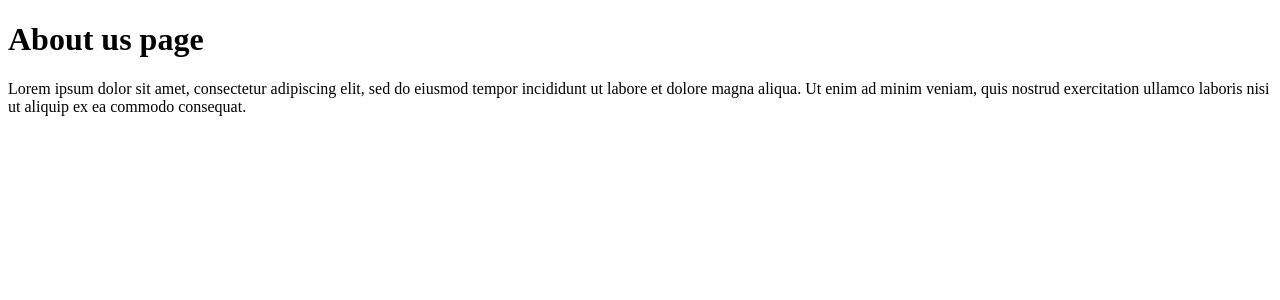
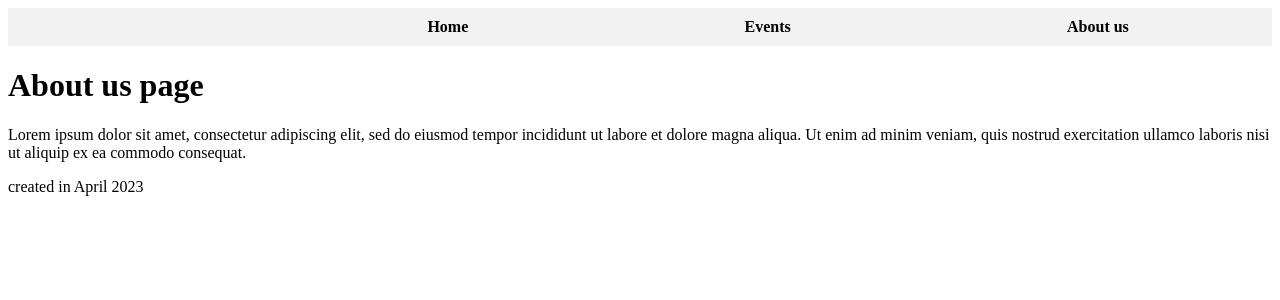
Before and after one commit to LucieSt/events_app, a Next.js app: page /about-us in a window 1280 px wide. Shown: the top 300 px of the page. Built offline with nearby package versions, Linux system fonts and the light colour scheme.

Commit message:
layout added

```diff
--- a/pages/_app.tsx
+++ b/pages/_app.tsx
@@ -1,6 +1,13 @@
 import '@/styles/globals.css'
 import type { AppProps } from 'next/app'
+import MainLayout from '../src/components/layout/main-layout.jsx';
 
 export default function App({ Component, pageProps }: AppProps) {
-  return <Component {...pageProps} />
+  return (
+    <>
+      <MainLayout>
+        <Component {...pageProps} />
+      </MainLayout>
+    </>
+  )
 }
--- a/pages/events/[cat]/[id].js
+++ b/pages/events/[cat]/[id].js
@@ -3,15 +3,11 @@ import Image from "next/image";
 const EventPage = ({data}) => {
   return (
     <>
-			{data.map((event) => {
-				return (
-					<div key={event.id}>
-						<Image src={event.image} alt={event.title} width={400} height={400} />
-						<h2>{event.title}</h2>
-						<p>{event.description}</p>
-					</div>
-				)
-			})}
+			<div key={data.id}>
+				<Image src={data.image} alt={data.title} width={1000} height={500} />
+				<h2>{data.title}</h2>
+				<p>{data.description}</p>
+			</div>
     </>
   );
 };
@@ -37,13 +33,13 @@ export async function getStaticPaths() {
 
 export async function getStaticProps(context) {
 	const { allEvents } = await import("/data/data.json");
-	const events = allEvents.filter((event) => {
+	const eventData = allEvents.find((event) => {
     return event.id === context.params.id;
   });
 
   return {
     props: {
-      data: events,
+      data: eventData,
     },
   };
 };
--- a/pages/index.js
+++ b/pages/index.js
@@ -1,36 +1,12 @@
-import Image from 'next/image';
-import Link from 'next/link';
+import { HomePage } from '../src/components/home/home-page';
 
-// video 1:45
+// video 2:17 - styles
 
 const Home = ({data}) => {
 
   return (
     <div className="container">
-      <header>
-        <nav>
-          <img />
-          <Link href="/" passHref>Home</Link>
-          <Link href="/events" passHref>Events</Link>
-          <Link href="/about-us" passHref>About us</Link>
-        </nav>
-      </header>
-
-      <main>
-
-				{data.map((city) => (
-					<Link key={city.id} href={`/events/${city.id}`} passHref>
-						<Image src={city.image} alt={city.title} width={200} height={170} />
-						<h2>{city.title}</h2>
-						<p>{city.description}</p>
-					</Link>
-				))}
-
-      </main>
-
-      <footer>
-        <p>created in April 2023</p>
-      </footer>
+      <HomePage data={data}/>
     </div>
   );
 };
--- /dev/null
+++ b/src/components/footer/footer.jsx
@@ -0,0 +1,5 @@
+export const Footer = () => (
+    <footer>
+        <p>created in April 2023</p>
+    </footer>
+);
--- /dev/null
+++ b/src/components/header/header.jsx
@@ -0,0 +1,18 @@
+import Link from "next/link";
+
+export const Header = () => (
+  <header>
+    <nav>
+      <img />
+      <Link href="/" passHref>
+        Home
+      </Link>
+      <Link href="/events" passHref>
+        Events
+      </Link>
+      <Link href="/about-us" passHref>
+        About us
+      </Link>
+    </nav>
+  </header>
+);
--- /dev/null
+++ b/src/components/home/home-page.jsx
@@ -0,0 +1,17 @@
+import Link from "next/link";
+import Image from "next/image";
+
+export const HomePage = ({ data }) => {
+
+	return (
+		<main>
+			{data.map((city) => (
+				<Link key={city.id} href={`/events/${city.id}`} passHref>
+					<Image src={city.image} alt={city.title} width={200} height={170} />
+					<h2>{city.title}</h2>
+					<p>{city.description}</p>
+				</Link>
+			))}
+		</main>
+	)
+};
--- /dev/null
+++ b/src/components/layout/main-layout.jsx
@@ -0,0 +1,19 @@
+import Head from "next/head";
+import { Header } from "../header/header"
+import { Footer } from "../footer/footer"
+
+const MainLayout = ({ children }) => {
+  return (
+    <>
+			<Head>
+        <title>Events App</title>
+        <meta name="description" content="This is an events app." />
+      </Head>
+      <Header />
+      <main>{children}</main>
+      <Footer />
+    </>
+  )
+};
+
+export default MainLayout;
```
Also changed, not shown: src/components/events/events-page.jsx (added).
